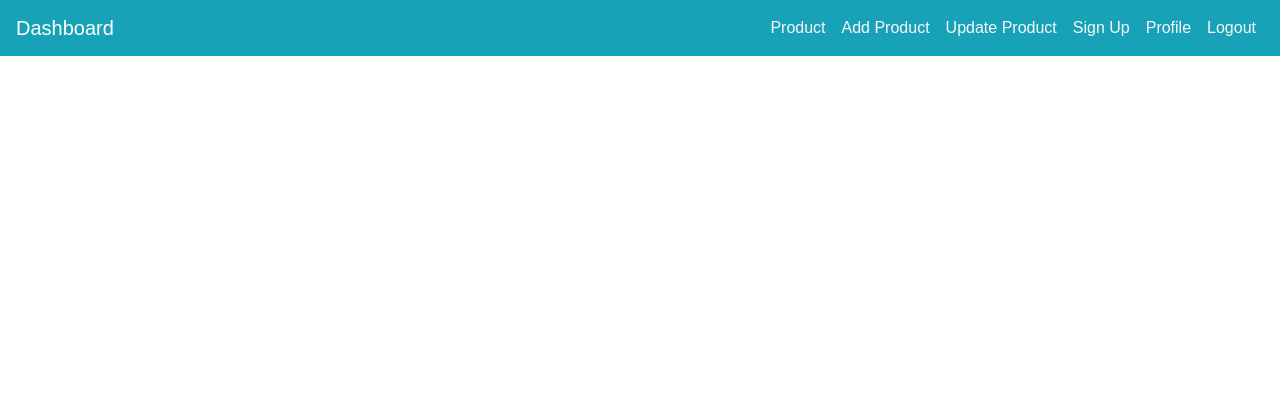
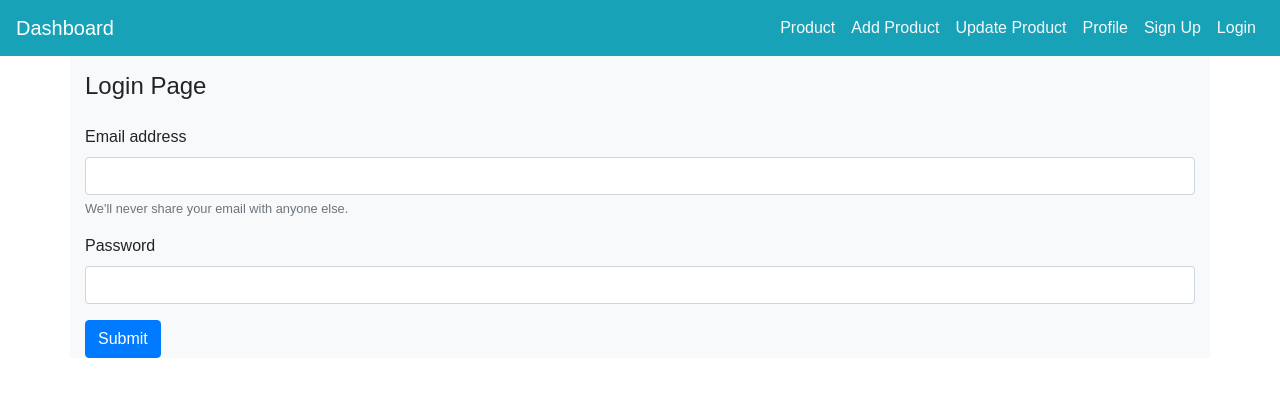
Before and after one commit to jalamdangi/e-dashboard-frontend, a React (Create React App) app: page /login in a window 1280 px wide. Shown: the top 396 px of the page. Built offline with nearby package versions, Linux system fonts and the light colour scheme.

Commit message:
login register almost done

```diff
--- a/src/App.js
+++ b/src/App.js
@@ -9,6 +9,8 @@ import Profile from './Components/Profile';
 import Logout from './Components/Logout';
 // import Footer from './Components/Footer';
 import SignUp from './Components/SignUp';
+import PrivateComponent from './Components/PrivateComponent';
+import Login from './Components/Login';
 
 function App() {
   return (
@@ -16,12 +18,15 @@ function App() {
         <BrowserRouter>
             <Navbar></Navbar>
             <Routes>
+            <Route element={<PrivateComponent/>}>
               <Route exact path="/" element={<Product/>}/>
               <Route exact path="/addproduct" element={<AddProduct/>}/>
               <Route exact path="/updateproduct" element={<UpdateProduct/>}/>
-              <Route exact path="/signup" element={<SignUp/>}/>
               <Route exact path="/profile" element={<Profile/>}/>
               <Route exact path="/logout" element={<Logout/>}/>
+            </Route>
+              <Route exact path="/login" element={<Login/>}/>
+              <Route exact path="/signup" element={<SignUp/>}/>
             </Routes>
             {/* <Footer></Footer> */}
         </BrowserRouter>
--- /dev/null
+++ b/src/Components/Login.js
@@ -0,0 +1,45 @@
+import React, { useState } from 'react'
+
+const Login = () => {
+    const [email, setEmail] = useState("")
+    const [password, setPassword] = useState("")
+    const handleLogin = (e) => {
+        e.preventDefault()
+        // console.log(email, password)
+    }
+    return (
+        <div>
+            <div className="container w-80 bg-light">
+                <h4 className="py-3">Login Page</h4>
+                <form>
+                    <div className="form-group">
+                        <label>Email address</label>
+                        <input
+                            type="email"
+                            onChange={(e) => setEmail(e.target.value)}
+                            value={email}
+                            className="form-control"
+                        />
+                        <small className="form-text text-muted">
+                            We'll never share your email with anyone else.
+                        </small>
+                    </div>
+                    <div className="form-group">
+                        <label>Password</label>
+                        <input
+                            type="password"
+                            onChange={(e) => setPassword(e.target.value)}
+                            value={password}
+                            className="form-control"
+                        />
+                    </div>
+                    <button onClick={handleLogin} className="btn btn-primary">
+                        Submit
+                    </button>
+                </form>
+            </div>
+        </div>
+    )
+}
+
+export default Login
--- a/src/Components/Navbar.js
+++ b/src/Components/Navbar.js
@@ -1,7 +1,14 @@
 import React from 'react'
-import { NavLink } from 'react-router-dom'
+import { NavLink, useNavigate } from 'react-router-dom'
 
 const Navbar = () => {
+  const Navigate = useNavigate();
+  const auth = localStorage.getItem('user');
+  const logeOut = () => {
+    localStorage.clear();
+    Navigate('/signup');
+
+  }
   return (
     <div>
       <nav className="navbar navbar-expand-lg navbar-light bg-info">
@@ -21,13 +28,13 @@ const Navbar = () => {
               <NavLink className="nav-link text-light" to="/updateproduct">Update Product</NavLink>
             </li>
             <li className="nav-item">
-        <NavLink className="nav-link text-light" to="/signup">Sign Up</NavLink>
-      </li>
-      <li className="nav-item">
               <NavLink className="nav-link text-light" to="/profile">Profile</NavLink>
             </li>
             <li className="nav-item">
-        <NavLink className="nav-link text-light" to="/logout">Logout</NavLink>
+              {auth ? <NavLink className="nav-link text-light" to="/signup" onClick={logeOut}>Logout</NavLink> : <NavLink className="nav-link text-light" to="/signup">Sign Up</NavLink>}
+            </li>
+            <li className="nav-item">
+              <NavLink className="nav-link text-light" to="/login">Login</NavLink>
             </li>
           </ul>
         </div>
--- /dev/null
+++ b/src/Components/PrivateComponent.js
@@ -0,0 +1,9 @@
+import React from 'react'
+import { Navigate, Outlet } from 'react-router-dom'
+
+const PrivateComponent = () => {
+    const auth = localStorage.getItem('user');
+    return auth?<Outlet/>:<Navigate to='/signup' />
+}
+
+export default PrivateComponent
--- a/src/Components/SignUp.js
+++ b/src/Components/SignUp.js
@@ -1,9 +1,19 @@
-import React, { useState } from 'react'
+import React, { useState, useEffect } from 'react'
+import { useNavigate } from 'react-router-dom'
 
 const SignUp = () => {
+  const Navigate = useNavigate()
   const [name, setName] = useState('')
   const [email, setEmail] = useState('')
   const [password, setPassword] = useState('')
+
+  useEffect(()=>{
+    const auth = localStorage.getItem("user")
+    if(auth){
+      Navigate('/')
+    }
+  })
+
 
   const getData = async (e) => {
     e.preventDefault()
@@ -17,11 +27,15 @@ const SignUp = () => {
       },
     })
     result = await result.json()
-    console.log(result)
+    localStorage.setItem('user', JSON.stringify(result))
+    // console.log(result)
+    if (result) {
+        Navigate('/')
+    }
   }
   return (
     <div>
-      <div className="container w-80">
+      <div className="container w-80 bg-light">
         <h4 className="py-3">User Registration Page</h4>
         <form>
           <div className="form-group">
```
Lines whose indentation alone changed are shown as unchanged.
